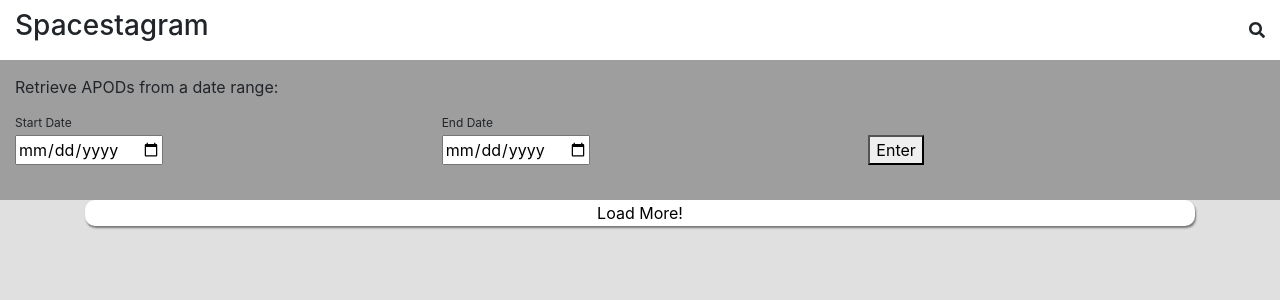
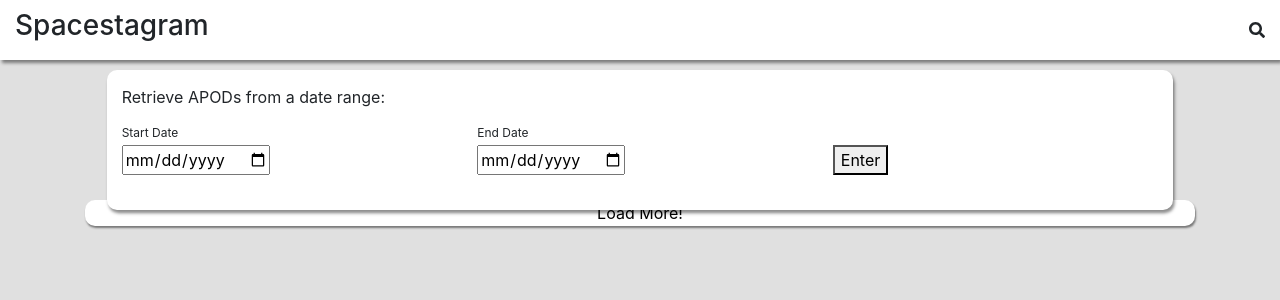
Before and after one commit to setdavid/shopify_challenge_2022, a React (Create React App) app: page / in a window 1280 px wide. Both pictures are taken after a click on the icon 1257 px from the left and 30 px from the top of the page. Shown: the top 300 px of the page. Built offline with nearby package versions, Linux system fonts and the light colour scheme; no server answers.

Commit message:
improved look of navbar search

```diff
--- a/src/Components/Navbar.jsx
+++ b/src/Components/Navbar.jsx
@@ -14,8 +14,18 @@ function Navbar() {
         height: `${NAVBAR_HEIGHT}px`
     }
 
-    let navbarSearchCSS = {
-        maxHeight: `${toggleSearch ? "100%" : "0px"}`
+    let navbarSearchCSS = {}
+
+    if (toggleSearch) {
+        navbarSearchCSS = {
+            ...navbarSearchCSS,
+            opacity: 1
+        }
+    } else {
+        navbarSearchCSS = {
+            ...navbarSearchCSS,
+            opacity: 0
+        }
     }
 
     let handleSubmit = e => {
@@ -39,7 +49,7 @@ function Navbar() {
                 </div>
             </div>
             <div id="navbar-search" className="row" style={navbarSearchCSS}>
-                {toggleSearch ? <div className="col-12">
+                <div className="col-10">
                     <div style={{ marginBottom: "20px" }}>
                         Retrieve APODs from a date range:
                     </div>
@@ -64,7 +74,7 @@ function Navbar() {
                             </div>
                         </div>
                     </form>
-                </div> : ""}
+                </div>
             </div>
         </div>
     );
--- a/src/css/base-styles.css
+++ b/src/css/base-styles.css
@@ -38,27 +38,32 @@
 
 #navbar {
     z-index: 10000;
-    background: white;
     position: fixed;
+    overflow: hidden;
+}
+
+#navbar-main, #navbar-search>.col-10 {
+    box-shadow: 1.6px 3.2px 3.2px hsl(0deg 0% 0% / 0.45);
 }
 
 #navbar-main {
-    box-shadow: 1.6px 3.2px 3.2px hsl(0deg 0% 0% / 0.45);
-    z-index: 5000;
+    background: white;
 }
 
 #navbar-search {
-    /* transition-property: max-height;
-    transition-duration: 1000ms;
-    transition-timing-function: ease-in-out; */
-    overflow: hidden;
     height: auto;
-    background: #9e9e9e;
-    z-index: 2000;
+    margin-top: 10px;
+    display: flex;
+    justify-content: center;
+    background: transparent;
+    transition: opacity 0.5s;
 }
 
-#navbar-search>.col-12 {
+#navbar-search>.col-10 {
     padding: 15px 15px;
+    background: white;
+    border-radius: 10px;
+    margin-bottom: 10px;
 }
 
 #logo {
@@ -71,7 +76,6 @@
     justify-content: end;
     align-items: center;
 }
-
 
 #navbar-search label {
     display: block;
@@ -95,7 +99,7 @@
 
 #main-content-fluid {
     background: var(--theme-1);
-    scroll-behavior: smooth;
+    overflow-y: scroll;
 }
 
 #app-description {
@@ -114,8 +118,6 @@
 #app-description, .apod-card, #load-more-btn {
     box-shadow: 1px 2.1px 2.1px hsl(0deg 0% 0% / 0.47);
 }
-
-.apod-card {}
 
 .apod-card-image img {
     max-width: 100%;
--- a/src/js/utils.js
+++ b/src/js/utils.js
@@ -14,13 +14,13 @@ export let getApodDaysAgo = (currDate, days) => {
 }
 
 export let apodRange = async (clear, startDate, endDate) => {
-    await fetch(`https://api.nasa.gov/planetary/apod?api_key=zfmmKGbz6hiJDtuG7zO4Dtun7YjyWgvHk7d4LQOz&start_date=${startDate}${endDate == undefined ? "" : `&end_date=${endDate}`}`)
+    await fetch(`https://api.nasa.gov/planetary/apod?api_key=zfmmKGbz6hiJDtuG7zO4Dtun7YjyWgvHk7d4LQOz&start_date=${startDate}${endDate === undefined ? "" : `&end_date=${endDate}`}`)
         .then(res => res.json())
         .then(data => {
             let arr = store.getState().apod.apodObjs;
 
             if (clear) {
-                arr = new Array();
+                arr = [];
             }
 
             arr = data.concat(arr);
```
